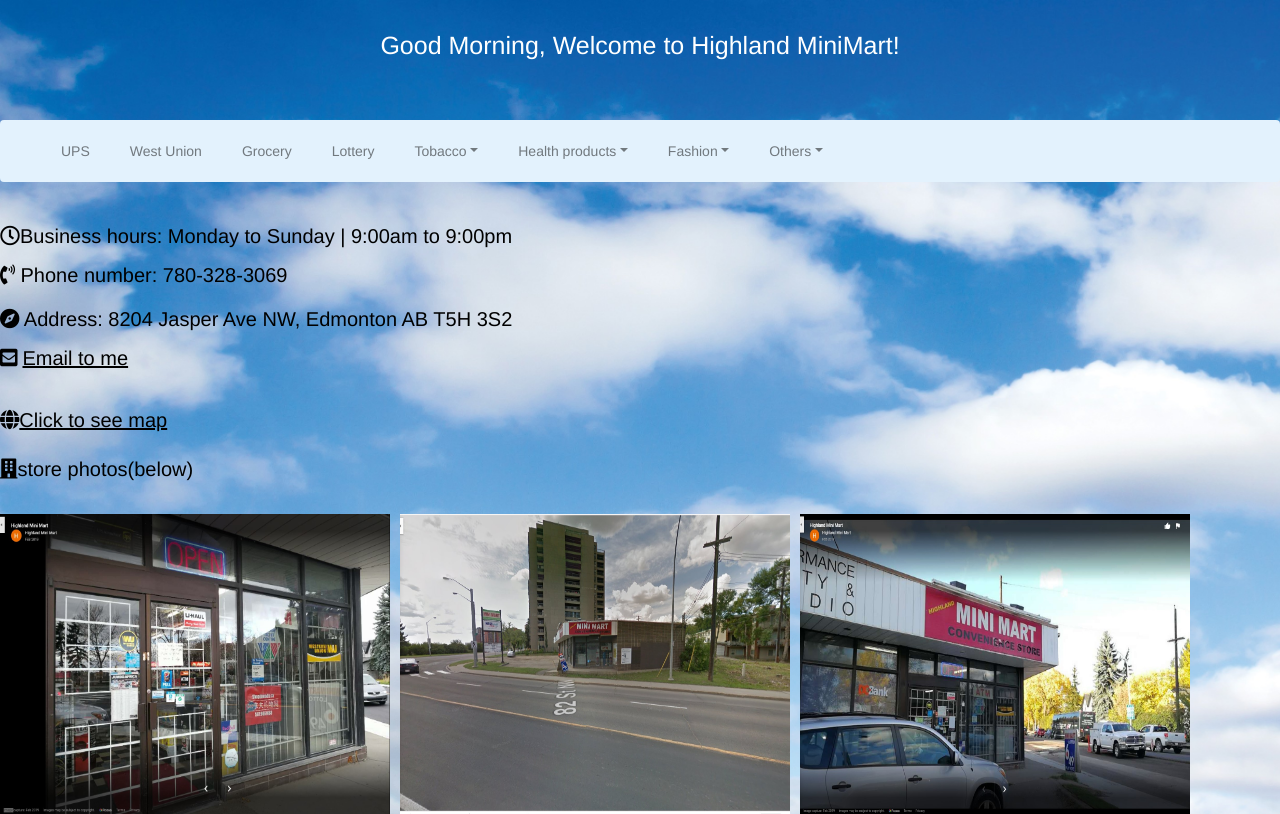
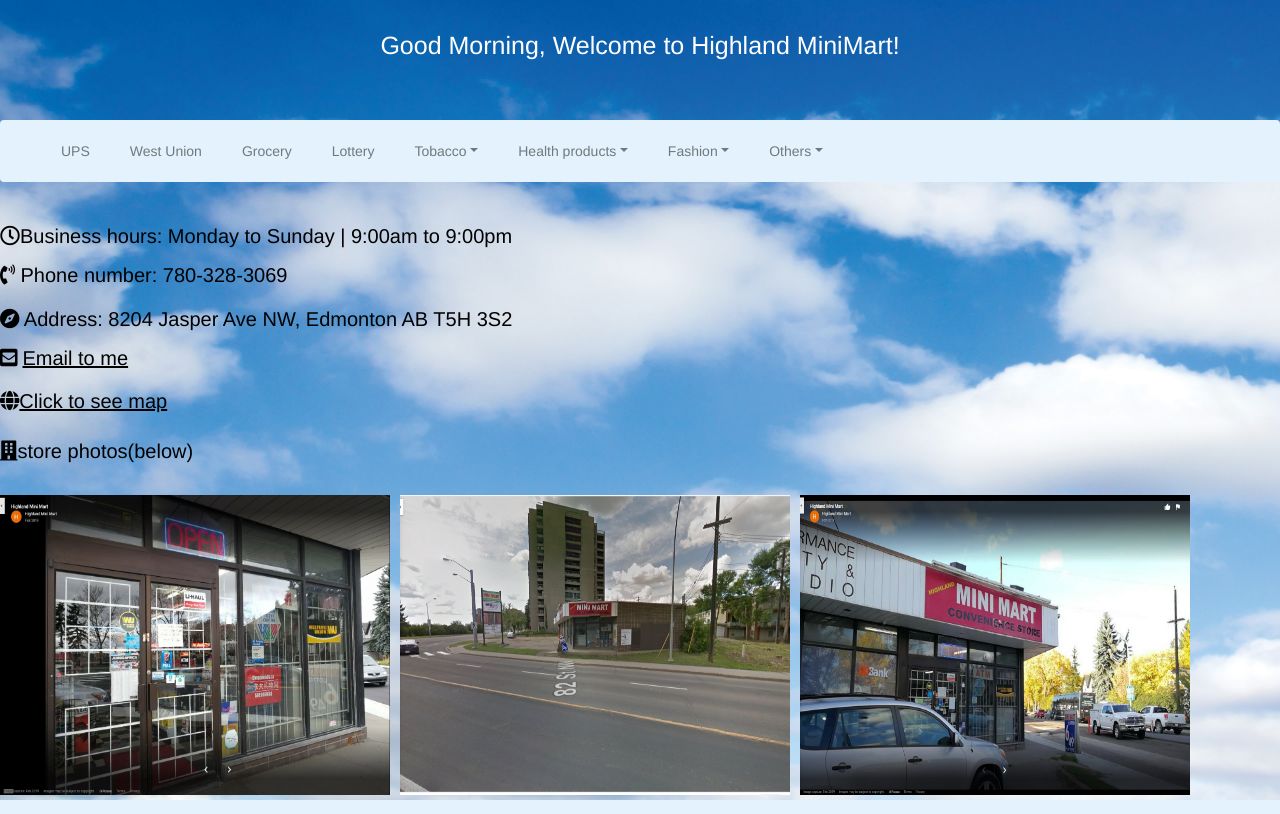
Before and after one commit to Ellen201906/Highland, a PHP site: page /index.php in a window 1280 px wide. Run offline with PHP 8.4, Linux system fonts and the light colour scheme; some libraries are stand-ins or nearby versions.

Commit message:
Add files via upload

```diff
--- a/body.php
+++ b/body.php
@@ -9,8 +9,8 @@
 
   <p style="margin-top:16px"><i class="fas fa-compass"></i> Address: 8204 Jasper Ave NW, Edmonton AB T5H 3S2</p>
 
-  <i class="fas fa-envelope-square"></i><a href="Mailto:liuye5@hotmail.com?&Subject=From Highland's customer" style=" text-decoration: underline;;color:black;margin-left:5px">Email to me</a></br></br>
-  <a class="nav-link " href="#" id="navbardrop" data-toggle="dropdown" data-hover="dropdown" title="click to open or close map" style=" text-decoration: underline;color:black;margin-left:-10px"><i class="fas fa-globe"></i>Click to see map</a>
+  <i class="fas fa-envelope-square"></i><a href="Mailto:liuye5@hotmail.com?&Subject=From Highland's customer" style=" text-decoration: underline;;color:black;margin-left:5px">Email to me</a>
+  <a class="nav-link " href="#" id="navbardrop" data-toggle="dropdown" data-hover="dropdown" title="click to open or close map" style=" text-decoration: underline;color:black;margin-left:-10px;margin-top:10px"><i class="fas fa-globe"></i>Click to see map</a>
   <div class="dropdown-menu">
   <!-- bing map-->
   <div style="text-decoration:none; overflow:hidden;max-width:100%;width:480px;height:400px;">
```
